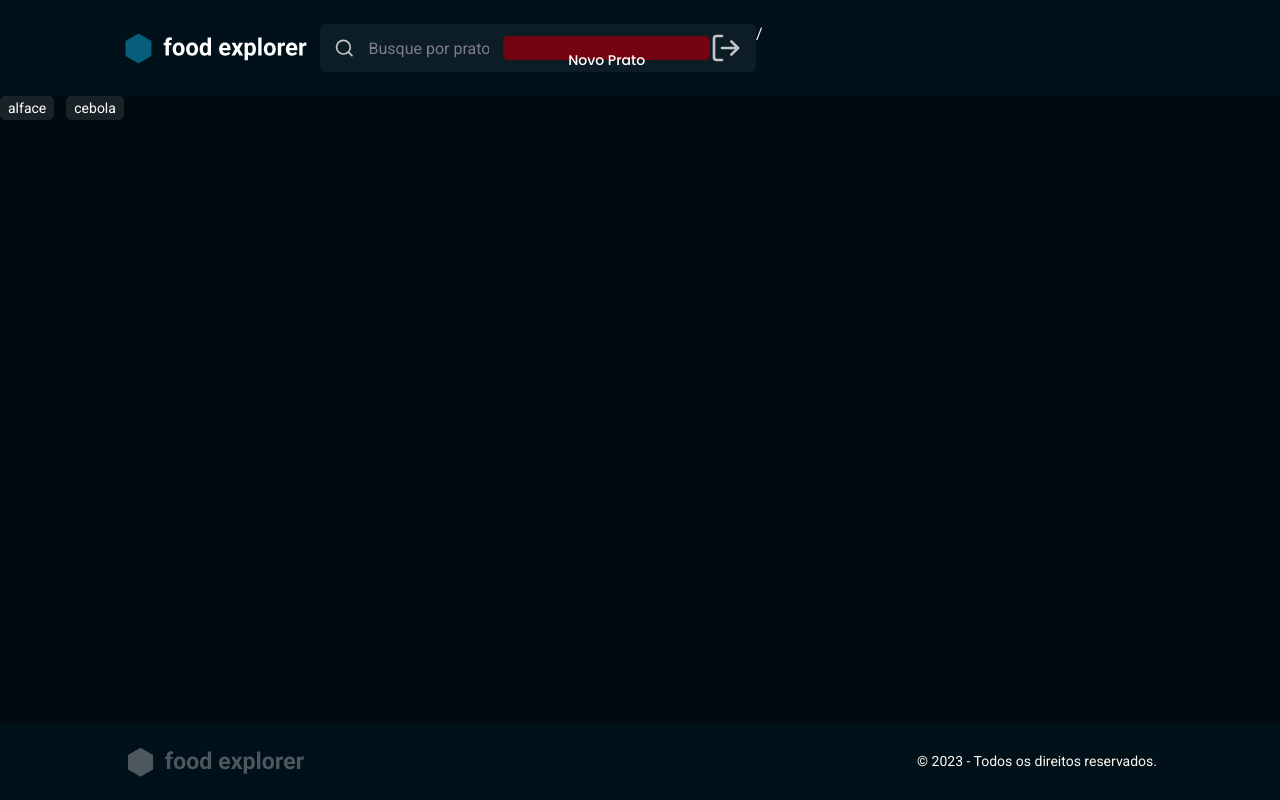
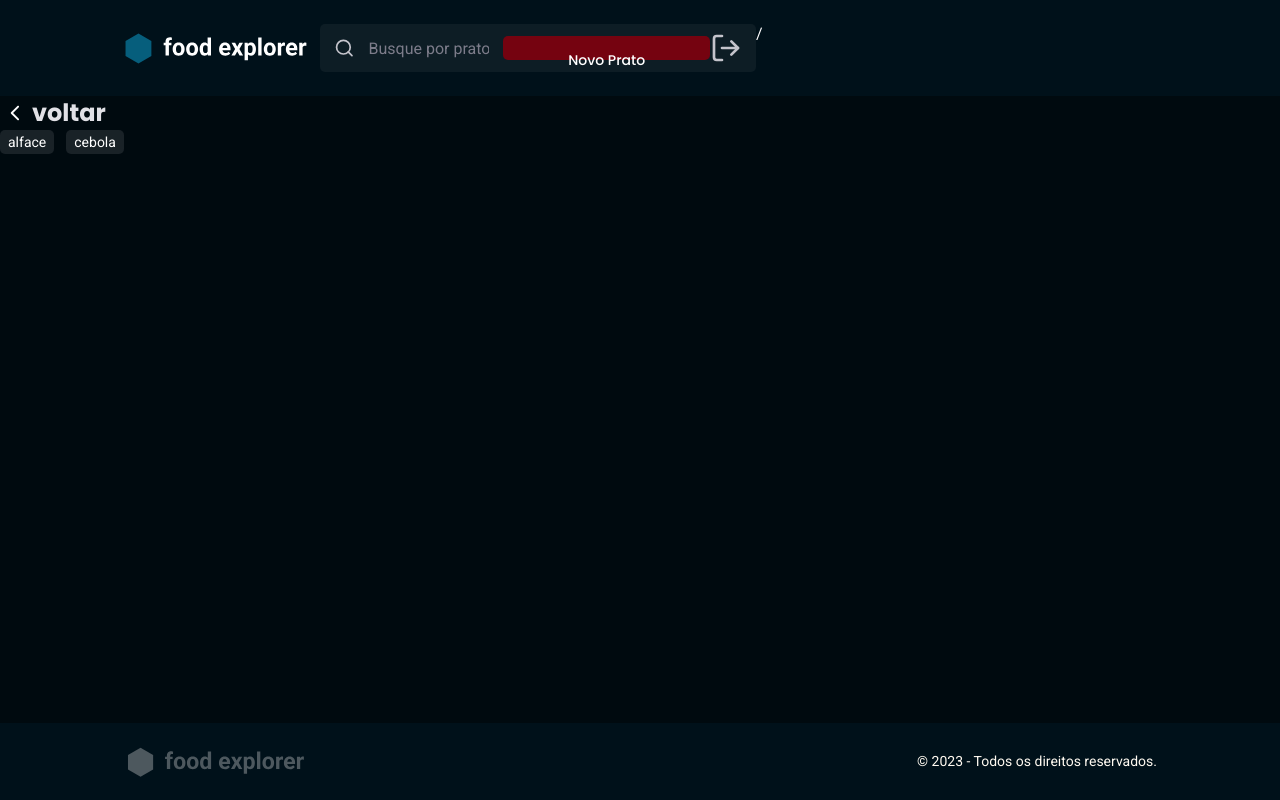
Before and after one commit to mthflashice/food-explorer-frontend, a React (Vite) app in the folder food-explorer/: page / in a window 1280 px wide. Built offline with nearby package versions, Linux system fonts and the light colour scheme.

Commit message:
created component ButtonText

```diff
--- a/food-explorer/index.html
+++ b/food-explorer/index.html
@@ -5,8 +5,7 @@
     <meta name="viewport" content="width=device-width, initial-scale=1.0" />
     <link rel="preconnect" href="https://fonts.googleapis.com">
     <link rel="preconnect" href="https://fonts.gstatic.com" crossorigin>
-    <link href="https://fonts.googleapis.com/css2?family=Poppins:wght@500&family=Roboto:wght@400;700&display=swap" rel="stylesheet">
-    <title>Food Explorer</title>
+    <link href="https://fonts.googleapis.com/css2?family=Poppins:wght@500;700&family=Roboto:wght@400;700&display=swap" rel="stylesheet">    <title>Food Explorer</title>
   </head>
   <body>
     <div id="root"></div>
--- /dev/null
+++ b/food-explorer/src/components/ButtonText/index.jsx
@@ -0,0 +1,13 @@
+import { Container } from "./styles";
+
+export function ButtonText ({children, ...rest}){
+    return(
+        <Container
+        type="button"
+        {...rest}
+        >
+            {children}
+        </Container>
+    );
+
+}
--- /dev/null
+++ b/food-explorer/src/components/ButtonText/styles.js
@@ -0,0 +1,22 @@
+import styled from "styled-components";
+
+export const Container = styled.button `
+    background:none;
+    border: none;
+
+    font-family: 'Poppins', sans-serif;
+    font-weight: 700;
+    font-size: 24px;
+    line-height: 140%;
+
+    color: ${({ theme }) => theme.COLORS.GRAY_200};
+
+    display: flex;
+    align-items: center;
+
+    >svg{
+        width: 32px;
+        height: 32px;
+        color: ${({ theme }) => theme.COLORS.WHITE};
+    };
+    `;
--- a/food-explorer/src/pages/Dish/index.jsx
+++ b/food-explorer/src/pages/Dish/index.jsx
@@ -2,11 +2,17 @@ import { Container } from "./styles";
 import { Header } from "../../components/Header";
 import {Footer} from '../../components/Footer'
 import { Tag } from "../../components/Tag";
+import { ButtonText } from "../../components/ButtonText";
+import {RxCaretLeft} from 'react-icons/rx'
 
 export function Dish(){
     return (
         <Container>
             <Header/>
+            <ButtonText>
+                <RxCaretLeft/>
+                voltar
+            </ButtonText>
 
             <Tag title='alface'/>
             <Tag title='cebola'/>
```
